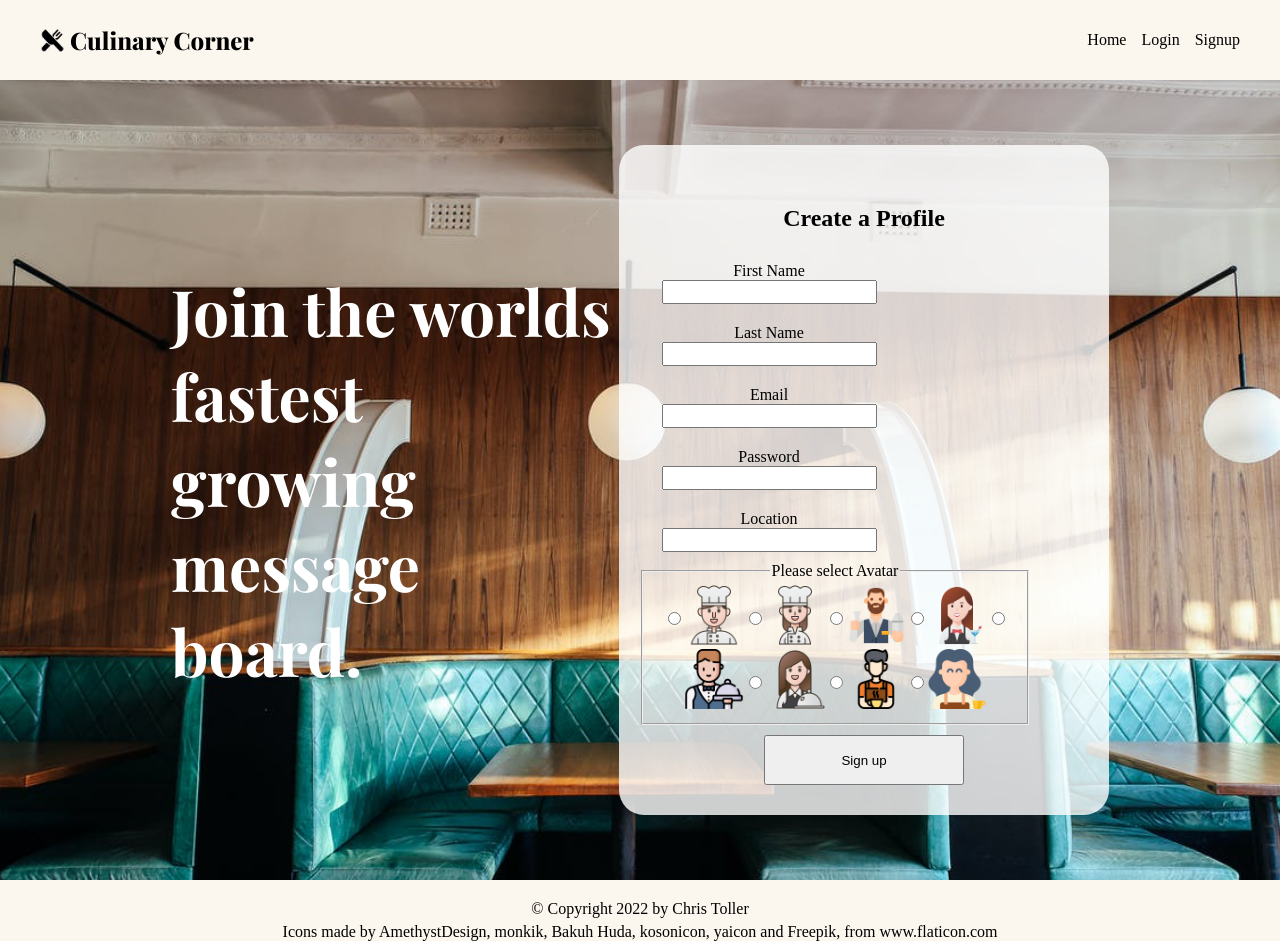
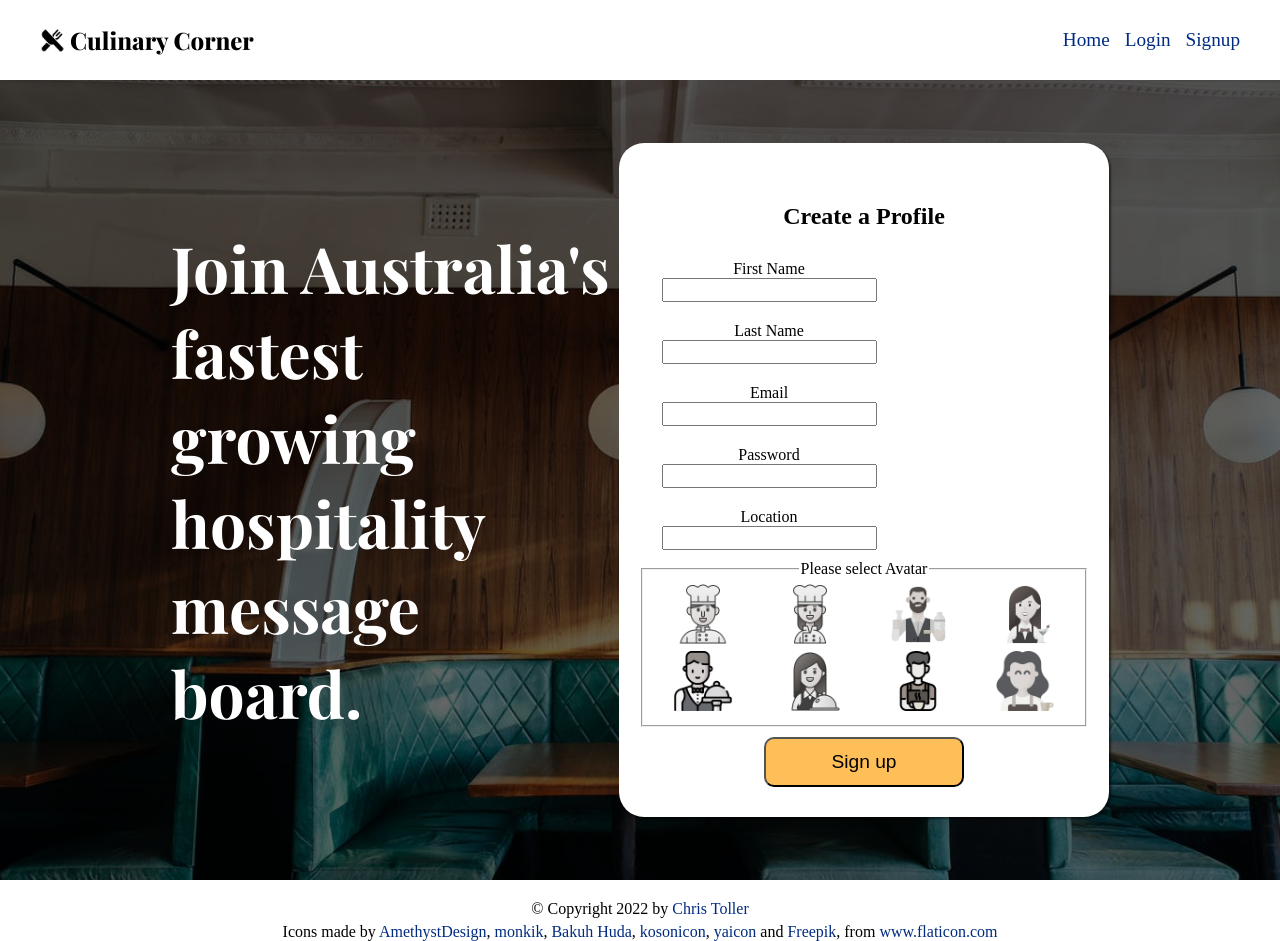
Before and after one commit to christoller/Culinary-Corner, a Flask app: page /signup in a window 1280 px wide. Run offline with Flask 2, Linux system fonts and the light colour scheme; some libraries are stand-ins or nearby versions.

Commit message:
Update CSS, Ability to Filter Posts

```diff
--- a/controllers/user_controller.py
+++ b/controllers/user_controller.py
@@ -1,6 +1,6 @@
-from flask import Blueprint, render_template, redirect, request, session, flash
+from flask import Blueprint, render_template, redirect, request
 import bcrypt
-from models.user import get_user_by_email, insert_user
+from models.user import  insert_user
 
 
 user_controller = Blueprint('user_controller', __name__,template_folder='/..templates/user')
@@ -16,10 +16,10 @@ def create_user():
     first_name = request.form.get('fName')
     last_name = request.form.get('lName')
     email = request.form.get('email')
-    hashed_pw = bcrypt.hashpw(request.form.get('password').encode(), bcrypt.gensalt()).decode()
+    password = request.form.get('password')
+    hashed_pw = bcrypt.hashpw(password.encode(), bcrypt.gensalt()).decode()
     location = request.form.get('location')
     avatar = request.form.get('avatar')
 
     insert_user(first_name, last_name, email, hashed_pw, location, avatar)
-
     return redirect('/login')
--- a/models/message_board.py
+++ b/models/message_board.py
@@ -1,5 +1,4 @@
 import database
-from flask import session
 
 def get_all_posts():
     results = database.sql_select('SELECT posts.user_id, posts.post, posts.date_submitted, posts.category, users.first_name, users.last_name, users.location, users.avatar, posts.id FROM posts INNER JOIN users ON users.id = user_id ORDER BY posts.date_submitted DESC;', [])
@@ -16,3 +15,7 @@ def create_post(user_id, post, date, category):
 
 def delete_post(id):
     database.sql_write('DELETE FROM posts WHERE id=%s', [id])
+
+def filter_posts(category):
+    results = database.sql_select('SELECT posts.user_id, posts.post, posts.date_submitted, posts.category, users.first_name, users.last_name, users.location, users.avatar, posts.id FROM posts INNER JOIN users ON users.id = user_id WHERE category=%s ORDER BY posts.date_submitted DESC;', [category])
+    return results
--- a/schema.sql
+++ b/schema.sql
@@ -2,7 +2,7 @@ CREATE TABLE users (
     id SERIAL PRIMARY KEY,
     first_name varchar(50) NOT NULL,
     last_name varchar(50) NOT NULL,
-    email text NOT NULL,
+    email text NOT NULL unique,
     password text NOT NULL,
     location varchar(50) NOT NULL,
     avatar text
@@ -14,7 +14,7 @@ CREATE TABLE posts (
     id serial PRIMARY KEY,
     user_id INTEGER,
     post TEXT,
-    date_submitted TEXT,
+    date_submitted TIMESTAMP,
     category TEXT,
     CONSTRAINT fk_user
         FOREIGN KEY(user_id)
--- a/static/styles.css
+++ b/static/styles.css
@@ -11,7 +11,7 @@ html {
 }
 
 body {
-    background-color: rgb(251, 246, 238);
+    background-color: rgb(255, 255, 255);
     margin: 0;
     min-height: 100%;
 }
@@ -50,20 +53,22 @@ header h3 {
     flex-direction: row;
     align-content: center;
     gap: 15px;
+    font-size: 1.2em;
 }
 #navbar a {
     transition-duration: 0.3s;
 }
-footer {
+#footer {
     text-align: center;
     margin: 20px auto 0;
 }
+
 #attributions {
     margin-top: 5px;
 }
 a:link {
     text-decoration: none;
-    color: rgb(0, 0, 0);
+    color: rgb(0, 43, 128);
 
 }
 a:visited {
@@ -343,14 +378,24 @@ section {
 /************************************************************/
 /************************************************************/
 
+#signup-backdrop {
+    width: 100%;
+    height: 100%;
+    background-color: rgba(0, 0, 0, 0.6);
+    display: flex;
+    flex-direction: row;
+    align-content: center;
+    justify-content: center;
+}
 #signup-block {
     border-radius: 25px;
-    background-color: rgba(255, 255, 255, 0.8);
+    background-color: rgb(255, 255, 255);
     height: auto;
     width: 450px;
     align-self: center;
     padding: 20px;
     text-align: center;
+    box-shadow: 2px 2px 2px rgba(0, 0, 0, 0.5);
 }
 #signup-form-flex {
     display: flex;
@@ -378,13 +423,20 @@ section {
 .signup-btn-div {
     padding: 0 20%;
     margin: 0 auto;
-
 }
 
 #signup-btn {
     margin: 10px auto;
     width: 200px;
     height: 50px;
+    background: rgba(255, 191, 88);
+    transition-duration: 0.3s;
+    border-radius: 10px;
+    font-size: 1.2em;
+}
+#signup-btn:hover {
+    background-color: rgba(255, 191, 88, 0.763);
+    cursor: pointer;
 }
 
 #signup-signup-link {
@@ -400,10 +452,7 @@ section {
     background-image: url('/static/images/background-image-2.jpeg');
     background-size: cover;
     background-position: center;
-    display: flex;
-    flex-direction: row;
-    align-content: center;
-    justify-content: center;
+
     height: 800px;
 }
 
@@ -421,10 +470,29 @@ section {
 }
 #avatar-select {
     width: 80%;
+    flex-grow: 2;
     justify-self: center;
     display: flex;
     flex-wrap: wrap;
-    justify-content: center;
+    justify-content:space-evenly;
+    row-gap: 3px;
+    column-gap: 30px;
+}
+#avatar-select input {
+    position: absolute;
+    opacity: 0;
+    width: 0;
+    height: 0;
+}
+#avatar-select label {
+    cursor: pointer;
+    filter: grayscale(90%);
+}
+#avatar-select label:hover {
+    filter: grayscale(0);
+}
+#avatar-select input[type="radio"]:checked+label {
+    filter: grayscale(0);
 }
 #avatar-select img {
     width: 60px;
--- a/templates/base.html
+++ b/templates/base.html
@@ -6,6 +6,12 @@
         <title>{% block title %}{% endblock %}</title>
         <meta name="description" content="" />
         <meta name="viewport" content="width=device-width, initial-scale=1" />
+        <!-- <link
+            href="https://cdn.jsdelivr.net/npm/bootstrap@5.1.3/dist/css/bootstrap.min.css"
+            rel="stylesheet"
+            integrity="sha384-1BmE4kWBq78iYhFldvKuhfTAU6auU8tT94WrHftjDbrCEXSU1oBoqyl2QvZ6jIW3"
+            crossorigin="anonymous"
+        /> -->
         <link rel="stylesheet" href="/static/styles.css" />
         <link rel="preconnect" href="https://fonts.googleapis.com" />
         <link rel="preconnect" href="https://fonts.gstatic.com" crossorigin />
@@ -16,7 +22,7 @@
     </head>
     <body>
         <header>
-            <div id="logo">
+            <div id="logo" onclick="location.href='/home';">
                 <img id="logo-img" src="/static/images/logo.png" alt="Logo" />
                 <h3 id="logo-title">Culinary Corner</h3>
             </div>
--- a/templates/user/login.html
+++ b/templates/user/login.html
@@ -36,7 +36,7 @@
                 </div>
             </form>
             <div id="login-signup-link">
-                <a href="/signup"
+                <a href="/signup" id="login-signup-link-a"
                     >Don't have an account? Click here to sign up</a
                 >
             </div>
--- a/templates/user/signup.html
+++ b/templates/user/signup.html
@@ -1,8 +1,9 @@
 {% extends "base.html" %} {% block title %}Signup{% endblock %} {% block content
 %}
 <main id="signup-main">
+    <div id="signup-backdrop">
         <div id="signup-face">
-        <p>Join the worlds fastest growing message board.</p>
+            <p>Join Australia's fastest growing hospitality message board.</p>
         </div>
         <div id="signup-block">
             <form action="/users" method="POST">
@@ -103,10 +109,11 @@
                         <input
                             type="radio"
                             name="avatar"
-                        id="Waitress"
+                            id="waitress"
                             value="../../static/images/waitress.png"
+                            class="visually-hidden"
                         />
-                    <label for="Waitress">
+                        <label for="waitress">
                             <img
                                 src="../../static/images/waitress.png"
                                 alt="Waitress"
```
Also changed, not shown: other parts of static/styles.css (+48 -15 lines), other parts of templates/user/signup.html (+16 -8 lines), controllers/message_board_controller.py (+30 -7 lines), controllers/session_controller.py (+16 -16 lines), templates/main.html (+15 -12 lines). Lines whose indentation alone changed are shown as unchanged.
